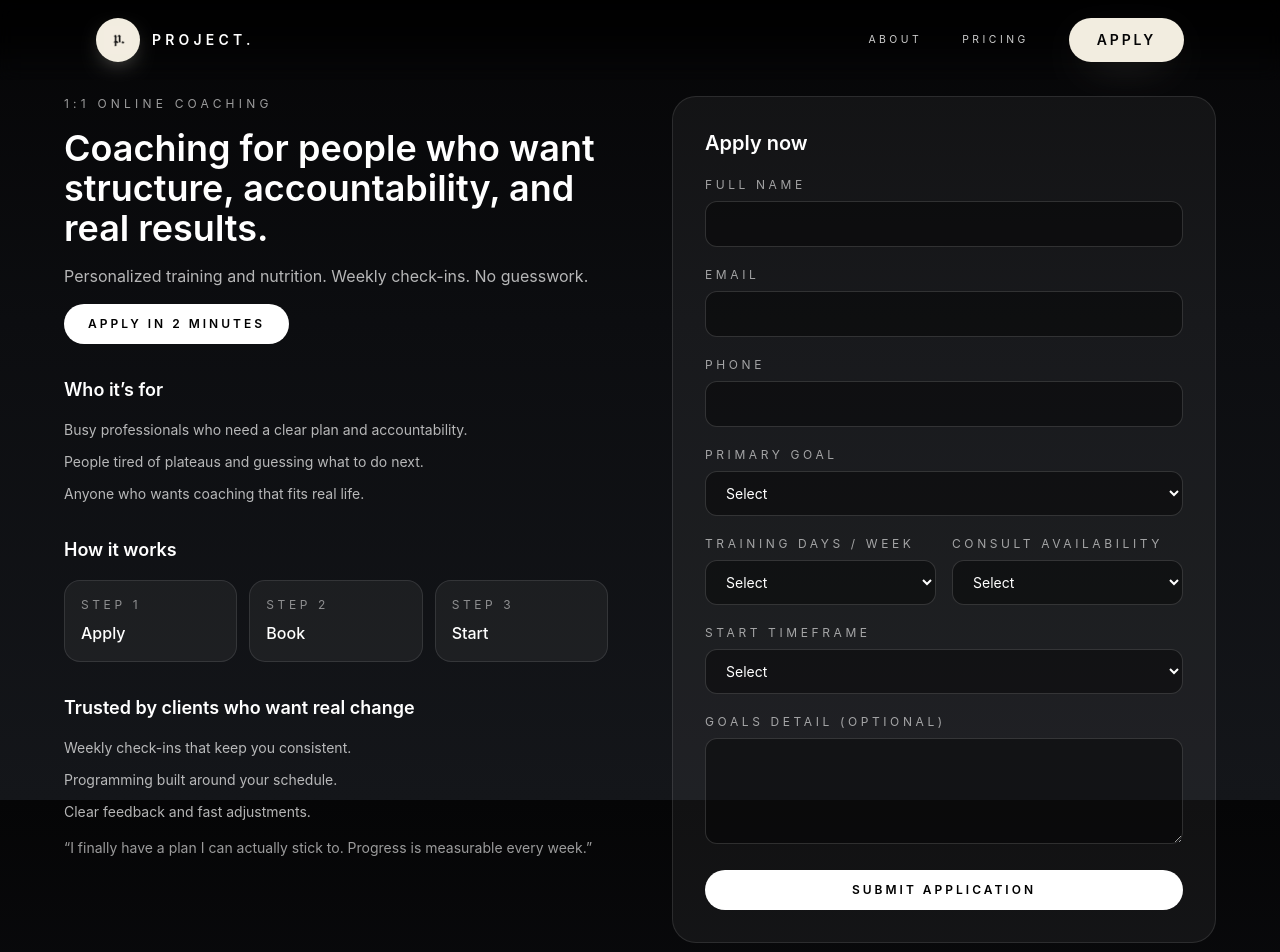
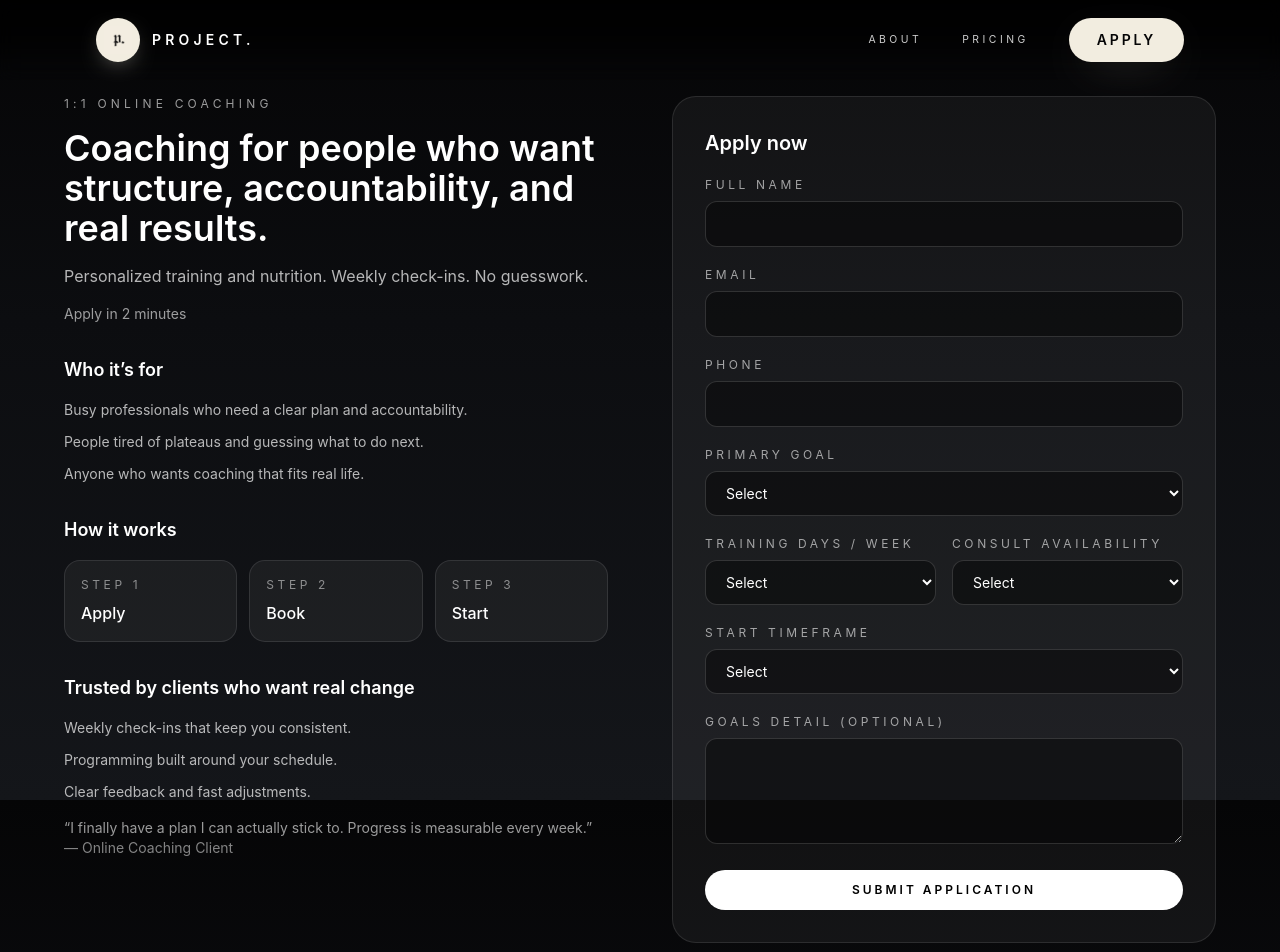
Before and after one commit to project48fit/website, a Next.js app: page /apply in a window 1280 px wide. Shown: the top 952 px of the page. Built offline with nearby package versions, Linux system fonts and the light colour scheme; no server answers.

Commit message:
Update apply page

```diff
--- a/src/pages/apply.tsx
+++ b/src/pages/apply.tsx
@@ -122,12 +122,7 @@ export default function ApplyPage({ bookingUrl }: ApplyPageProps) {
             <p className="text-base text-white/70">
               Personalized training and nutrition. Weekly check-ins. No guesswork.
             </p>
-            <a
-              href="#application"
-              className="inline-flex items-center justify-center rounded-full bg-white px-6 py-3 text-xs font-semibold uppercase tracking-[0.25em] text-black"
-            >
-              Apply in 2 minutes
-            </a>
+            <p className="text-sm text-white/60">Apply in 2 minutes</p>
           </div>
 
           <div className="space-y-4">
@@ -160,6 +155,7 @@ export default function ApplyPage({ bookingUrl }: ApplyPageProps) {
             </ul>
             <p className="text-sm text-white/60">
               “I finally have a plan I can actually stick to. Progress is measurable every week.”
+              <span className="block text-white/50">— Online Coaching Client</span>
             </p>
           </div>
         </div>
```
